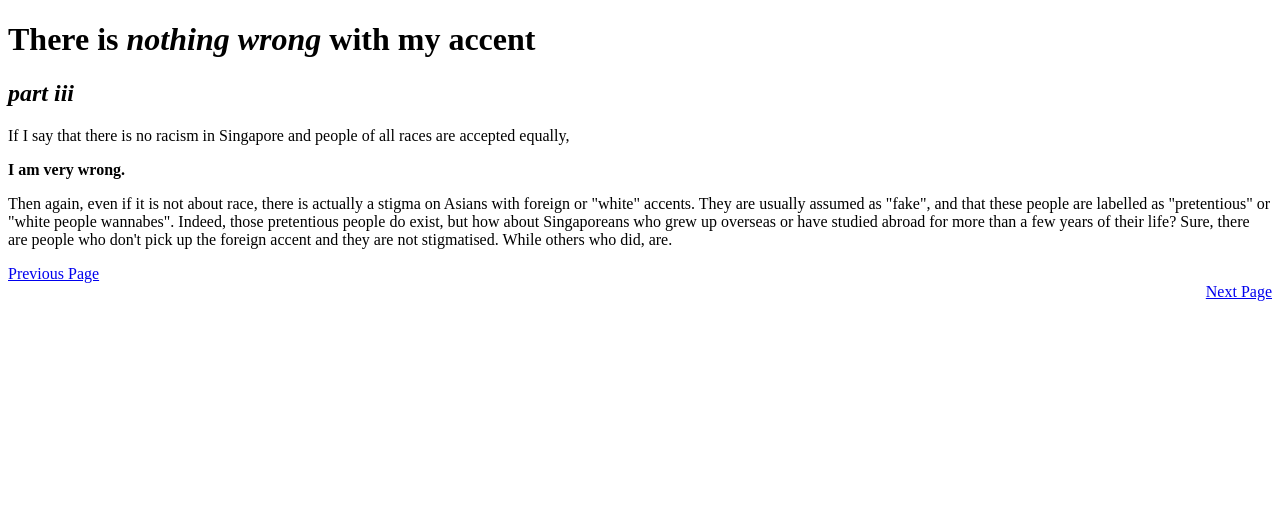
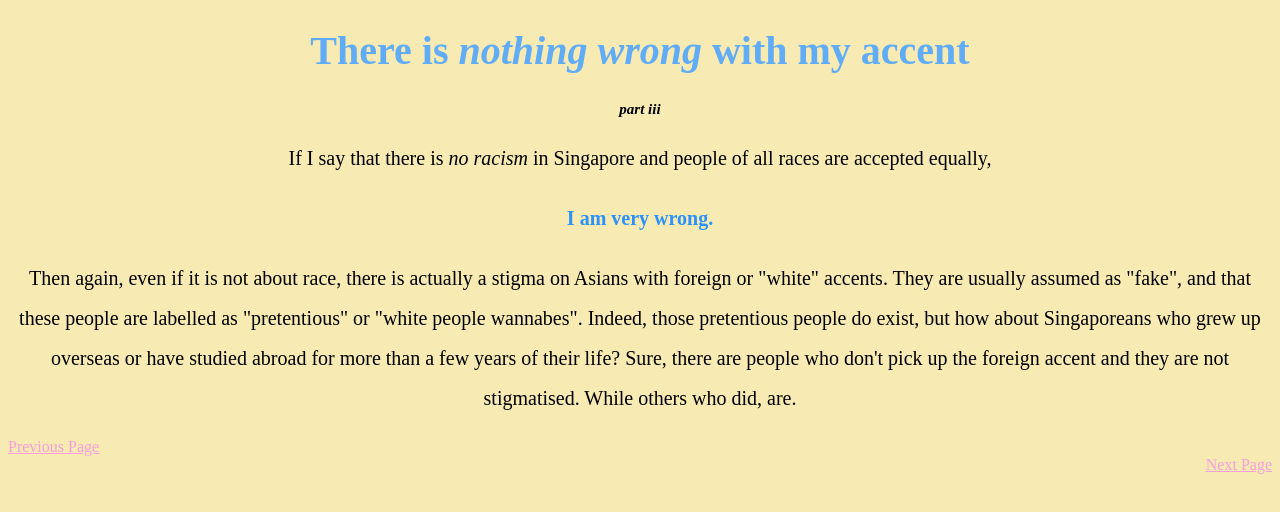
Before and after one commit to tiffany-leung/tiffany-leung.github.io, a plain HTML site: page HTML Project 1/Pages/Page3.html in a window 1280 px wide. Drawn offline with Linux system fonts and the light colour scheme.

Commit message:
added file

```diff
--- a/HTML Project 1/Pages/Page3.html
+++ b/HTML Project 1/Pages/Page3.html
@@ -1,24 +1,24 @@
 <!DOCTYPE html>
 <html>
 
+<!-- header & style -->
 <head>
 <meta charset="utf-8">
 <title> Accent Segregation </title>
+<link rel="stylesheet" type="text/css" href="Style.css">
 </head>
 
+<!-- create website body -->
 <body>
-<div align="centre">
-<font face="Didot">
 	<h1> There is <em> nothing wrong </em> with my accent </h1>
-	<h2> <em> part iii </em> </h2> </font>
-<font face="Centaur MT Std">
-<p> If I say that there is no racism in Singapore and people of all races are accepted equally,</p>
-<p> <strong> I am very wrong. </strong> </p>
+	<h2> <em> part iii </em> </h2>
+
+<p> If I say that there is <em> no racism </em> in Singapore and people of all races are accepted equally,</p>
+<p id="special"> I am very wrong.</p>
 <p> Then again, even if it is not about race, there is actually a stigma on Asians with foreign or "white" accents. They are usually assumed as "fake", and that these people are labelled as "pretentious" or "white people wannabes". Indeed, those pretentious people do exist, but how about Singaporeans who grew up overseas or have studied abroad for more than a few years of their life? Sure, there are people who don't pick up the foreign accent and they are not stigmatised. While others who did, are.  </p>
 
-<a href=“./Page2.html”> Previous Page </a>
-<div align="right"> <a href=“./Page4.html”> Next Page </a> </div>
-</font>
-</div>
+<a href=“Page2.html”> Previous Page </a>
+<div align="right"> <a href=“Page4.html”> Next Page </a> </div>
+
 
 </body>
--- /dev/null
+++ b/HTML Project 1/Pages/Style.css
@@ -0,0 +1,39 @@
+body {
+		background-color: #f7eab2;
+
+	}
+	h1 {
+		text-align: center;
+		font-family: 'Goudy Old Style';
+		font-size: 40px;
+		color: #60acf7;
+	}
+	h2  {
+		text-align: center;
+		font-family: 'Cormorant Garamond', serif;
+		font-size: 15px;
+	}
+	p {
+		text-align: center;
+		font-family:'Cormorant Garamond', serif ;
+		font-size: 20px;
+		line-height: 2em;
+		cursor: pointer;
+	}
+	#special {
+	font-weight: bold;
+	color:#2a92f9;
+	}
+
+	a {
+		color: #f79edc;
+	}
+	a:hover {
+		color: white;
+	}
+	a:visited {
+		color:#b77bf7;
+	}
+	a: active {
+		color:
+	}
```
Also changed, not shown: HTML Project 1/Pages/Narrative.html (+15 -9 lines), HTML Project 1/Pages/Page2.html (+7 -7 lines), HTML Project 1/Pages/Page4.html (+4 -3 lines), HTML Project 1/Pages/Page5.html (+4 -3 lines), HTML Project 1/Pages/Page6.html (+5 -4 lines), 2 other files.
